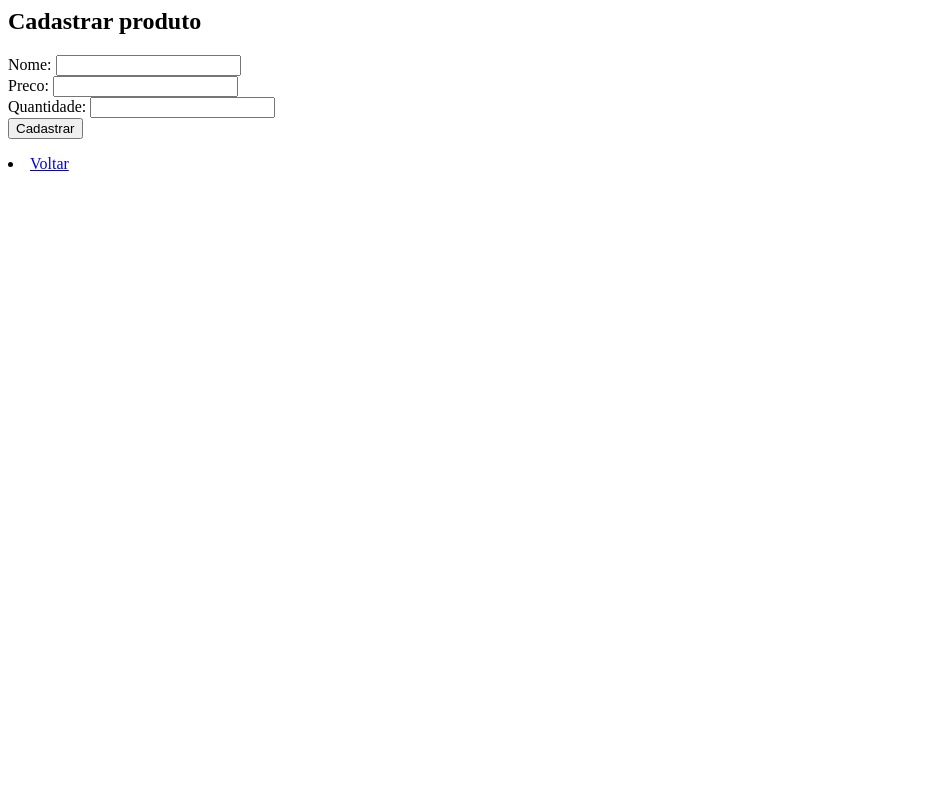
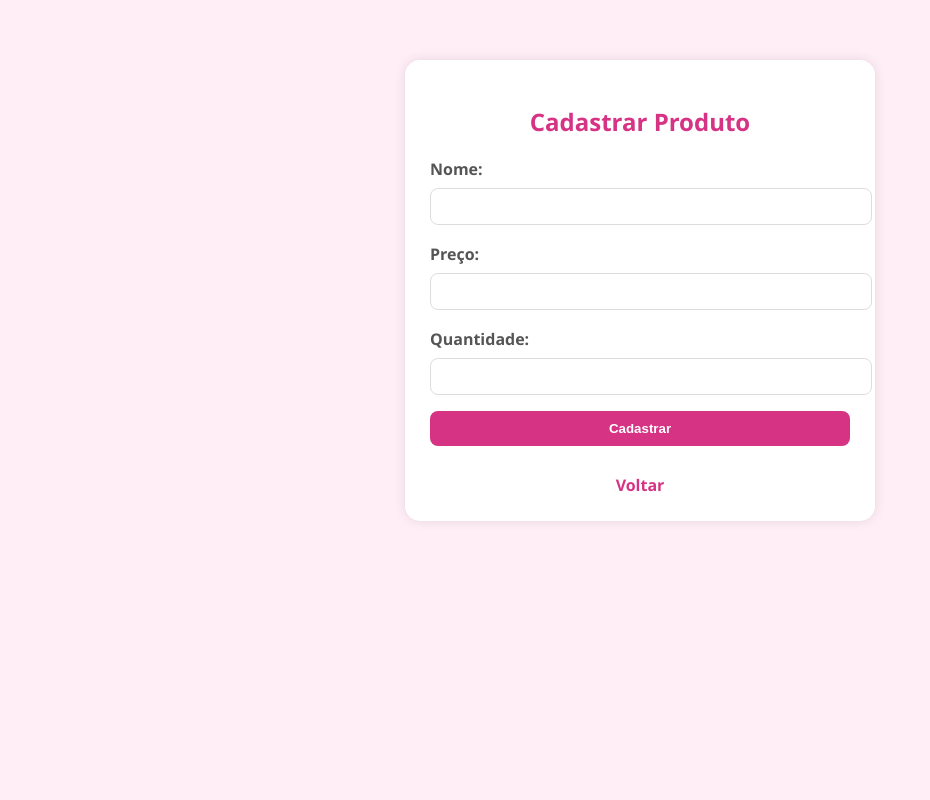
Before and after one commit to codegirletecvav/ProgWeb2, a PHP site: page /cadastroprod.php in a window 1280 px wide. Shown: the whole page, without its empty margins (0-930 px from the left). Run offline with PHP 8.4, Linux system fonts and the light colour scheme; the visitor is signed in with stand-in values (Sample User, id 1).

Commit message:
Update cadastroprod.php

```diff
--- a/cadastroprod.php
+++ b/cadastroprod.php
@@ -1,4 +1,5 @@
-<?php session_start();
+<?php
+session_start();
 
 if (!isset($_SESSION['idFunc'])) {
     header("Location: login.php");
@@ -7,7 +8,7 @@ if (!isset($_SESSION['idFunc'])) {
 
 $conn = new mysqli("localhost", "root", "", "empresaabd");
 
-if (!isset($_SESSION['funcao']) || $_SESSION['funcao'] !== 'gerente'){
+if (!isset($_SESSION['funcao']) || $_SESSION['funcao'] !== 'gerente') {
     echo "Acesso negado.";
     exit;
 }
@@ -17,20 +18,107 @@ if ($_SERVER["REQUEST_METHOD"] == "POST") {
     $preco = $_POST['preco'];
     $quantidade = $_POST['quantidade'];
     $sql = "INSERT INTO produtos(nome, preco, quantidade) VALUES('$nome', '$preco', '$quantidade')";
-    if($conn -> query($sql)) {
-        echo "Produto cadastrado.";
-    } else{
-        echo "Erro: ".$conn -> error;
+    if ($conn->query($sql)) {
+        echo "<p style='color:#e83e8c; text-align:center;'>Produto cadastrado com sucesso!</p>";
+    } else {
+        echo "<p style='color:red; text-align:center;'>Erro: " . $conn->error . "</p>";
     }
 }
 ?>
 
-<h2>Cadastrar produto</h2>
-<form method = "POST">
-    Nome: <input name = "nome"><br>
-    Preco: <input name = "preco" type = "number" step = "0.01"><br>
-    Quantidade: <input name = "quantidade" type = "number"><br>
-    <input type = "submit" value = "Cadastrar">
-</form>
+<!DOCTYPE html>
+<html lang="pt-BR">
 
-<li><a href="dashboard.php">Voltar</a></li>
+<head>
+    <meta charset="UTF-8">
+    <title>Cadastrar Produto</title>
+    <style>
+    body {
+        font-family: 'Segoe UI', Arial, sans-serif;
+        background: #ffeef5;
+        margin: 0;
+    }
+
+    .container {
+        max-width: 420px;
+        margin: 60px auto;
+        background: #fff;
+        padding: 25px;
+        border-radius: 15px;
+        box-shadow: 0 0 12px rgba(0, 0, 0, 0.1);
+        text-align: center;
+    }
+
+    h2 {
+        color: #d63384;
+        margin-bottom: 20px;
+    }
+
+    label {
+        display: block;
+        margin-top: 10px;
+        font-weight: bold;
+        color: #555;
+        text-align: left;
+    }
+
+    input {
+        width: 100%;
+        padding: 10px;
+        margin: 8px 0;
+        border: 1px solid #ddd;
+        border-radius: 8px;
+    }
+
+    input[type="submit"] {
+        background: #d63384;
+        color: #fff;
+        border: none;
+        cursor: pointer;
+        font-weight: bold;
+        transition: 0.3s;
+    }
+
+    input[type="submit"]:hover {
+        background: #ad276a;
+    }
+
+    .links {
+        margin-top: 20px;
+    }
+
+    .links a {
+        color: #d63384;
+        text-decoration: none;
+        font-weight: bold;
+    }
+
+    .links a:hover {
+        text-decoration: underline;
+    }
+    </style>
+</head>
+
+<body>
+    <div class="container">
+        <h2>Cadastrar Produto</h2>
+        <form method="POST">
+            <label>Nome:</label>
+            <input name="nome" required>
+
+            <label>Preço:</label>
+            <input name="preco" type="number" step="0.01" required>
+
+            <label>Quantidade:</label>
+            <input name="quantidade" type="number" required>
+
+            <input type="submit" value="Cadastrar">
+        </form>
+
+        <div class="links">
+            <a href="dashboard.php">Voltar</a>
+        </div>
+    </div>
+</body>
+
+</html>
```
